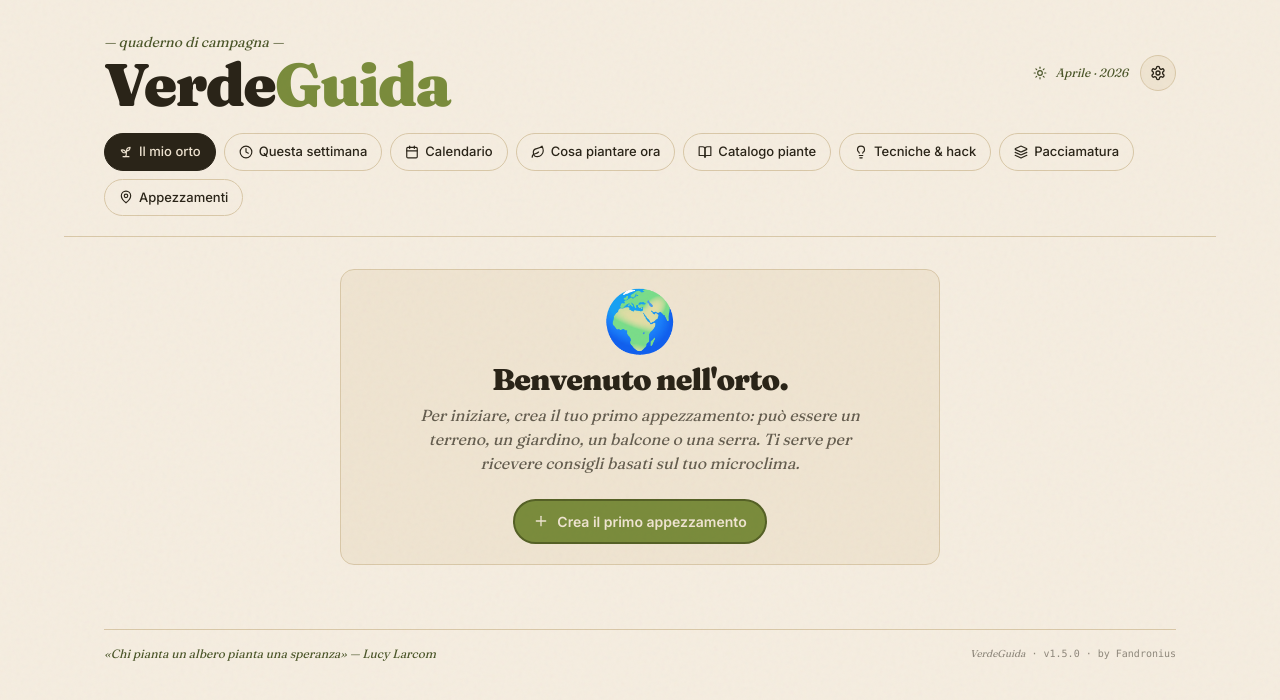
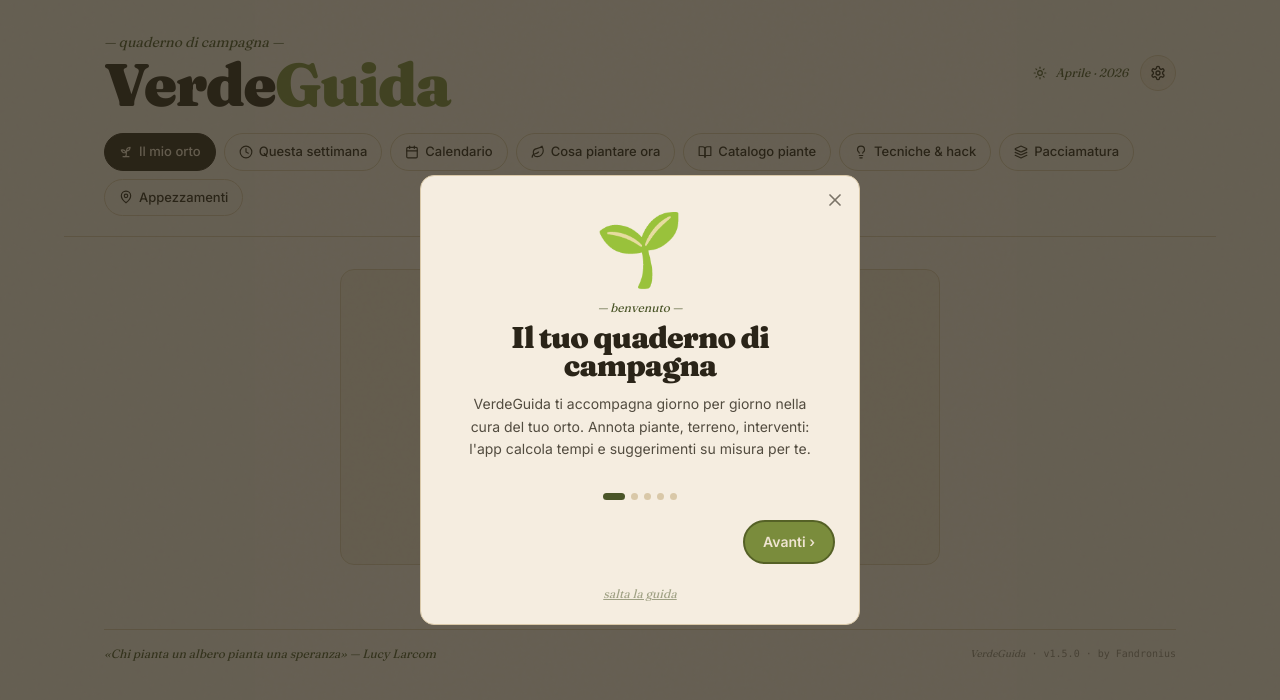
Before and after one commit to fandronius/verdeguida, a React (Vite) app: page / in a window 1280 px wide. Shown: the top 700 px of the page. Built offline with nearby package versions, Linux system fonts and the light colour scheme.

Commit message:
Add files via upload

```diff
--- a/src/App.jsx
+++ b/src/App.jsx
@@ -1,4 +1,4 @@
-import React, { useState, useEffect, useMemo } from "react";
+import React, { useState, useEffect, useMemo, useRef } from "react";
 import { Plus, Calendar, Sprout, BookOpen, Bell, Trash2, X, Droplets, Scissors, Sun, Leaf, CheckCircle2, Circle, MapPin, Home, Flower2, Edit3, Trees, Lightbulb, ExternalLink, Search, Layers, Menu, AlertTriangle, Clock, Euro, Settings, Download, Upload, Share2, RefreshCw } from "lucide-react";
 
 // ============================================================
@@ -589,6 +589,7 @@ export default function VerdeGuida() {
   const [editingCustomPlant, setEditingCustomPlant] = useState(null);
   const [customPlants, setCustomPlants] = useState([]);
   const [showSettings, setShowSettings] = useState(false);
+  const [showOnboarding, setShowOnboarding] = useState(false);
 
   // ========== NOTIFICHE ==========
   const [notifPermission, setNotifPermission] = useState(typeof Notification !== "undefined" ? Notification.permission : "default");
@@ -607,22 +608,30 @@ export default function VerdeGuida() {
   useEffect(() => {
     (async () => {
       try {
-        const [aRes, pRes, tRes, cRes, nRes] = await Promise.all([
+        const [aRes, pRes, tRes, cRes, nRes, oRes] = await Promise.all([
           window.storage.get("appezzamenti").catch(() => null),
           window.storage.get("user_plants").catch(() => null),
           window.storage.get("completed_tasks").catch(() => null),
           window.storage.get("custom_plants").catch(() => null),
           window.storage.get("notif_settings").catch(() => null),
+          window.storage.get("onboarding_done").catch(() => null),
         ]);
         if (aRes) setAppezzamenti(JSON.parse(aRes.value));
         if (pRes) setUserPlants(JSON.parse(pRes.value));
         if (tRes) setCompletedTasks(JSON.parse(tRes.value));
         if (cRes) setCustomPlants(JSON.parse(cRes.value));
         if (nRes) setNotifSettings(JSON.parse(nRes.value));
+        // Primo avvio: nessun flag salvato → mostra onboarding
+        if (!oRes) setShowOnboarding(true);
       } catch(e) {}
       setLoading(false);
     })();
   }, []);
+
+  const closeOnboarding = async () => {
+    setShowOnboarding(false);
+    try { await window.storage.set("onboarding_done", "1"); } catch(e) {}
+  };
 
   // salvataggio impostazioni notifiche
   const saveNotifSettings = async (next) => {
@@ -1224,6 +1233,7 @@ export default function VerdeGuida() {
           onExport={exportData}
           onImport={importData}
           onReset={resetAll}
+          onShowOnboarding={() => { setShowSettings(false); setShowOnboarding(true); }}
           stats={{
             appezzamenti: appezzamenti.length,
             userPlants: userPlants.length,
@@ -1245,6 +1255,10 @@ export default function VerdeGuida() {
         />
       )}
 
+      {showOnboarding && (
+        <OnboardingModal onClose={closeOnboarding} />
+      )}
+
       <footer className="px-4 md:px-10 py-8 max-w-6xl mx-auto">
         <div className="hairline mb-4"></div>
         <div className="flex items-center justify-between flex-wrap gap-3">
@@ -1318,28 +1332,17 @@ function HomeView({ appezzamenti, activeApp, userPlants, allAppezzamenti, fullCa
       {userPlants.length > 0 && (
         <section className="fade-up">
           <div className="card" style={{ background: "var(--c-ink)", color: "var(--c-cream)", borderColor: "var(--c-ink)" }}>
-            <div className="flex items-baseline justify-between flex-wrap gap-3 mb-4">
-              <div>
-                <p className="serif italic text-xs opacity-70">— il tuo orto in sintesi —</p>
-                <h3 className="serif font-bold text-2xl">Cosa hai piantato</h3>
-              </div>
-              {riepilogo.valoreTot > 0 && (
-                <div className="text-right">
-                  <p className="text-xs opacity-70 serif italic">Valore stimato raccolto</p>
-                  <p className="display text-3xl" style={{ color: "var(--c-ochre)" }}>€ {riepilogo.valoreTot.toFixed(0)}</p>
-                  <p className="text-[10px] opacity-50">~{riepilogo.kgTot.toFixed(1)} kg · prezzi mercato medi</p>
-                </div>
-              )}
+            <div className="mb-4">
+              <p className="serif italic text-xs opacity-70">— il tuo orto in sintesi —</p>
+              <h3 className="serif font-bold text-2xl">Cosa hai piantato</h3>
             </div>
             <div className="flex flex-wrap gap-2">
               {riepilogo.items.map(({ plant, quantita }) => {
-                const val = plant.resaKg && plant.prezzoKg ? (plant.resaKg * quantita * plant.prezzoKg) : 0;
                 return (
                   <div key={plant.id} className="px-3 py-2 rounded-full flex items-center gap-2" style={{ background: "var(--c-cream)", color: "var(--c-ink)" }}>
                     <span className="text-lg">{plant.emoji}</span>
                     <span className="font-bold text-sm">{plant.nome}</span>
                     <span className="text-xs opacity-70">× {quantita}</span>
-                    {val > 0 && <span className="text-[10px] italic" style={{ color: "var(--c-olive-dark)" }}>~€{val.toFixed(0)}</span>}
                   </div>
                 );
               })}
@@ -1462,6 +1465,26 @@ function HomeView({ appezzamenti, activeApp, userPlants, allAppezzamenti, fullCa
             {plantsToSowNow.length === 0 && <p className="text-xs italic opacity-60">Periodo di riposo per semine.</p>}
           </div>
         </div>
+
+        {/* Resoconto economico — discreto, in fondo */}
+        {riepilogo.valoreTot > 0 && (
+          <div
+            className="px-4 py-3 rounded-lg flex items-baseline justify-between gap-3"
+            style={{
+              background: "transparent",
+              border: "1px dashed var(--c-border)",
+              opacity: 0.85,
+            }}
+          >
+            <div className="flex flex-col">
+              <span className="serif italic text-[11px] opacity-70">resa stimata</span>
+              <span className="text-[10px] opacity-50">~{riepilogo.kgTot.toFixed(1)} kg · prezzi mercato medi</span>
+            </div>
+            <span className="font-mono text-lg font-semibold" style={{ color: "var(--c-olive-dark)" }}>
+              € {riepilogo.valoreTot.toFixed(0)}
+            </span>
+          </div>
+        )}
 
         <div className="card-ornate p-5 card" style={{ background: `linear-gradient(135deg, var(--c-ochre) 0%, var(--c-terra) 100%)`, color: "var(--c-cream)", borderColor: "transparent" }}>
           <p className="serif italic text-xs opacity-90">Consiglio del mese</p>
@@ -3341,7 +3364,7 @@ function AgendaView({ userPlants, fullCatalog, appezzamenti }) {
 // ============================================================
 // MODAL: IMPOSTAZIONI / BACKUP
 // ============================================================
-function SettingsModal({ onClose, onExport, onImport, onReset, stats, notifSettings, notifPermission, onNotifChange }) {
+function SettingsModal({ onClose, onExport, onImport, onReset, onShowOnboarding, stats, notifSettings, notifPermission, onNotifChange }) {
   const [importResult, setImportResult] = useState(null);
   const [importing, setImporting] = useState(false);
 
@@ -3686,9 +3709,190 @@ function SettingsModal({ onClose, onExport, onImport, onReset, stats, notifSetti
           </div>
         </div>
 
-        <p className="text-[10px] opacity-50 text-center mt-6 font-mono">
+        <div className="text-center mt-6">
+          <button
+            onClick={onShowOnboarding}
+            className="text-xs serif italic underline opacity-60 hover:opacity-100"
+            style={{ color: "var(--c-olive-dark)" }}
+          >
+            Rivedi la guida introduttiva
+          </button>
+        </div>
+
+        <p className="text-[10px] opacity-50 text-center mt-4 font-mono">
           VerdeGuida · v{APP_VERSION} · by Fandronius
         </p>
+      </div>
+    </div>
+  );
+}
+
+// ============================================================
+// MODAL: ONBOARDING — guida introduttiva (5 slide)
+// ============================================================
+const ONBOARDING_SLIDES = [
+  {
+    emoji: "🌱",
+    eyebrow: "— benvenuto —",
+    title: "Il tuo quaderno di campagna",
+    body: "VerdeGuida ti accompagna giorno per giorno nella cura del tuo orto. Annota piante, terreno, interventi: l'app calcola tempi e suggerimenti su misura per te.",
+  },
+  {
+    emoji: "🗺️",
+    eyebrow: "— spazi diversi —",
+    title: "Crea i tuoi appezzamenti",
+    body: "Orto, balcone, vasi, serra, idroponica: ogni spazio ha un microclima e regole sue. Aggiungine quanti vuoi e gestiscili separatamente, anche con flag per serra o letto rialzato.",
+  },
+  {
+    emoji: "📚",
+    eyebrow: "— catalogo + AI —",
+    title: "Pianta dal catalogo o cercala con l'AI",
+    body: "Scegli da decine di piante già pronte con periodi di semina, raccolta, irrigazione e prezzi medi. Vuoi una pianta nuova? Cerca con l'AI: trova tutto quello che serve e lo aggiunge al tuo catalogo personale.",
+  },
+  {
+    emoji: "📅",
+    eyebrow: "— il motore dell'app —",
+    title: "Calendario e agenda settimanale",
+    body: "L'app calcola da sola quando seminare, trapiantare, irrigare, raccogliere. Ogni mattina vedi cosa fare oggi. Ogni settimana hai un'agenda con orari consigliati per ciascun intervento.",
+  },
+  {
+    emoji: "🔬",
+    eyebrow: "— diagnosi e tecniche —",
+    title: "Problemi, rimedi e pacciamatura",
+    body: "Foglie ingiallite? Parassiti? Chiedi un rimedio mirato. E se vuoi sperimentare: no-dig, hügelkultur, sinergico, oltre 10 materiali di pacciamatura con guida d'uso. Tutto integrato.",
+  },
+];
+
+function OnboardingModal({ onClose }) {
+  const [idx, setIdx] = useState(0);
+  const total = ONBOARDING_SLIDES.length;
+  const slide = ONBOARDING_SLIDES[idx];
+  const isFirst = idx === 0;
+  const isLast = idx === total - 1;
+
+  const next = () => { if (!isLast) setIdx(idx + 1); };
+  const prev = () => { if (!isFirst) setIdx(idx - 1); };
+
+  // Swipe handling (touch)
+  const touchStart = useRef(null);
+  const onTouchStart = (e) => { touchStart.current = e.touches[0].clientX; };
+  const onTouchEnd = (e) => {
+    if (touchStart.current == null) return;
+    const dx = e.changedTouches[0].clientX - touchStart.current;
+    if (Math.abs(dx) > 40) {
+      if (dx < 0) next();
+      else prev();
+    }
+    touchStart.current = null;
+  };
+
+  // Frecce tastiera
+  useEffect(() => {
+    const onKey = (e) => {
+      if (e.key === "ArrowRight") next();
+      else if (e.key === "ArrowLeft") prev();
+      else if (e.key === "Escape") onClose();
+    };
+    window.addEventListener("keydown", onKey);
+    return () => window.removeEventListener("keydown", onKey);
+    // eslint-disable-next-line react-hooks/exhaustive-deps
+  }, [idx]);
+
+  return (
+    <div
+      style={{ position: "fixed", inset: 0, background: "rgba(42,36,24,0.7)", zIndex: 250, display: "flex", alignItems: "center", justifyContent: "center", padding: "12px" }}
+      className="modal-overlay"
+      onClick={onClose}
+    >
+      <div
+        className="card"
+        style={{
+          maxWidth: "440px",
+          width: "100%",
+          background: "var(--c-bg)",
+          maxHeight: "90vh",
+          overflowY: "auto",
+          position: "relative",
+        }}
+        onClick={(e) => e.stopPropagation()}
+        onTouchStart={onTouchStart}
+        onTouchEnd={onTouchEnd}
+      >
+        {/* Close (skip) */}
+        <button
+          onClick={onClose}
+          className="opacity-60 hover:opacity-100"
+          style={{ position: "absolute", top: 14, right: 14, zIndex: 2 }}
+          aria-label="Chiudi guida"
+        >
+          <X size={20}/>
+        </button>
+
+        {/* Contenuto slide */}
+        <div className="px-2 py-4 text-center">
+          <div className="text-7xl mb-4" style={{ lineHeight: 1 }}>{slide.emoji}</div>
+          <p className="serif italic text-xs mb-2" style={{ color: "var(--c-olive-dark)" }}>{slide.eyebrow}</p>
+          <h3 className="display text-3xl leading-tight mb-3" style={{ color: "var(--c-ink)" }}>
+            {slide.title}
+          </h3>
+          <p className="text-sm leading-relaxed opacity-80 px-2">{slide.body}</p>
+        </div>
+
+        {/* Indicatori (puntini) */}
+        <div className="flex items-center justify-center gap-1.5 mt-4 mb-5">
+          {ONBOARDING_SLIDES.map((_, i) => (
+            <button
+              key={i}
+              onClick={() => setIdx(i)}
+              aria-label={`Vai alla slide ${i + 1}`}
+              style={{
+                width: i === idx ? 22 : 7,
+                height: 7,
+                borderRadius: 4,
+                background: i === idx ? "var(--c-olive-dark)" : "var(--c-border)",
+                transition: "all 200ms ease",
+                border: "none",
+                padding: 0,
+                cursor: "pointer",
+              }}
+            />
+          ))}
+        </div>
+
+        {/* Navigazione */}
+        <div className="flex items-center justify-between gap-3 px-1">
+          <button
+            onClick={prev}
+            disabled={isFirst}
+            className="btn-ghost text-sm"
+            style={{ opacity: isFirst ? 0.3 : 1, visibility: isFirst ? "hidden" : "visible" }}
+          >
+            ‹ Indietro
+          </button>
+
+          {isLast ? (
+            <button onClick={onClose} className="btn-primary text-sm">
+              Iniziamo 🌱
+            </button>
+          ) : (
+            <button onClick={next} className="btn-primary text-sm">
+              Avanti ›
+            </button>
+          )}
+        </div>
+
+        {/* Skip discreto solo se non sull'ultima */}
+        {!isLast && (
+          <div className="text-center mt-4">
+            <button
+              onClick={onClose}
+              className="text-xs serif italic opacity-50 hover:opacity-80 underline"
+              style={{ color: "var(--c-olive-dark)" }}
+            >
+              salta la guida
+            </button>
+          </div>
+        )}
       </div>
     </div>
   );
```
